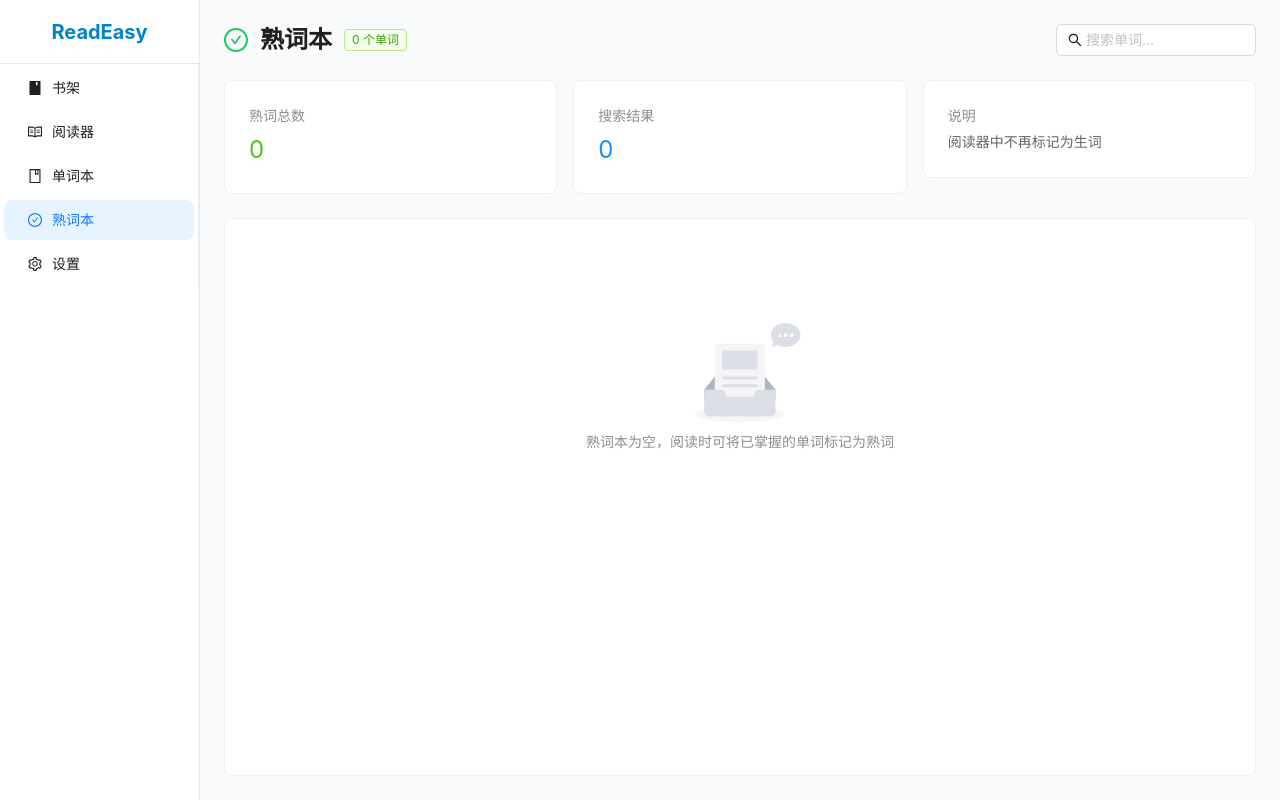
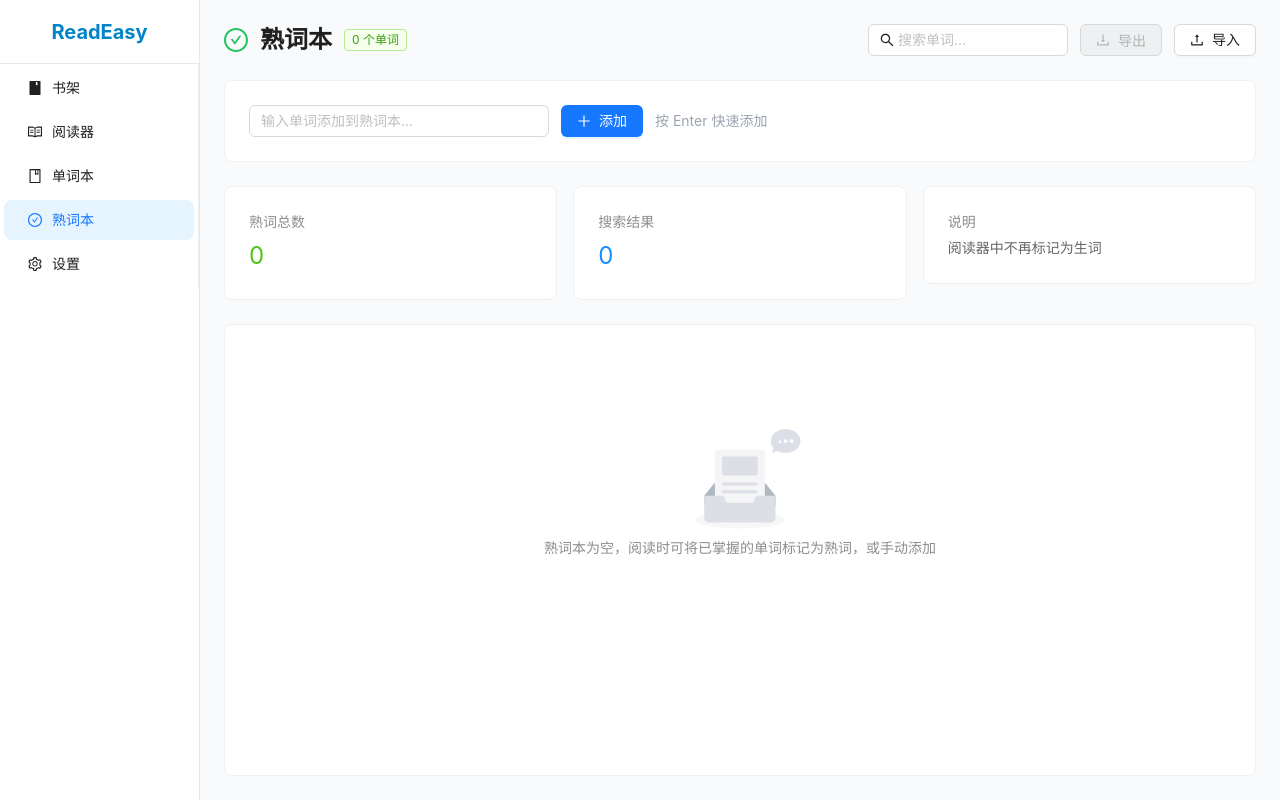
Before and after one commit to hxfjsw/ReadEasy, a React (Vite) app: page / in a window 1280 px wide. Both pictures are taken after a click on the item "熟词本". Built offline with nearby package versions, Linux system fonts and the light colour scheme.

Commit message:
feat: 单词本和熟词本功能增强
- 单词本中的单词添加'标熟'按钮，可快速加入熟词本
- 熟词本添加手动添加单词功能
- 熟词本支持导入（txt/csv/json）
- 熟词本支持导出为txt文件

```diff
--- a/src/pages/MasteredWordsPage.tsx
+++ b/src/pages/MasteredWordsPage.tsx
@@ -1,12 +1,16 @@
 import { useState, useEffect } from 'react';
-import { Button, List, Card, Empty, Input, message, Popconfirm, Tag, Statistic, Row, Col } from 'antd';
-import { DeleteOutlined, SearchOutlined, CheckCircleOutlined } from '@ant-design/icons';
+import { Button, List, Card, Empty, Input, message, Popconfirm, Tag, Statistic, Row, Col, Upload } from 'antd';
+import { DeleteOutlined, SearchOutlined, CheckCircleOutlined, PlusOutlined, DownloadOutlined, UploadOutlined } from '@ant-design/icons';
+
 
 const MasteredWordsPage: React.FC = () => {
   const [masteredWords, setMasteredWords] = useState<string[]>([]);
   const [filteredWords, setFilteredWords] = useState<string[]>([]);
   const [loading, setLoading] = useState(true);
   const [searchTerm, setSearchTerm] = useState('');
+  const [newWord, setNewWord] = useState('');
+  const [adding, setAdding] = useState(false);
+
 
   // 加载熟词本
   const loadMasteredWords = async () => {
@@ -39,6 +43,35 @@ const MasteredWordsPage: React.FC = () => {
     }
   }, [searchTerm, masteredWords]);
 
+  // 添加单个单词
+  const handleAddWord = async () => {
+    if (!newWord.trim()) {
+      message.warning('请输入单词');
+      return;
+    }
+
+    setAdding(true);
+    try {
+      const result = await window.electron.ipcRenderer.invoke('db:addMasteredWord', newWord.trim());
+      if (result.success) {
+        if (result.existed) {
+          message.info(`"${newWord}" 已经是熟词`);
+        } else {
+          message.success(`"${newWord}" 已添加到熟词本`);
+          setNewWord('');
+          loadMasteredWords();
+        }
+      } else {
+        message.error('添加失败');
+      }
+    } catch (error) {
+      console.error('添加熟词失败:', error);
+      message.error('添加失败');
+    } finally {
+      setAdding(false);
+    }
+  };
+
   // 移除熟词
   const handleRemove = async (word: string) => {
     try {
@@ -58,7 +91,6 @@ const MasteredWordsPage: React.FC = () => {
   // 清空所有熟词
   const handleClearAll = async () => {
     try {
-      // 逐个删除所有熟词
       for (const word of masteredWords) {
         await window.electron.ipcRenderer.invoke('db:removeMasteredWord', word);
       }
@@ -67,6 +99,66 @@ const MasteredWordsPage: React.FC = () => {
     } catch (error) {
       console.error('清空熟词本失败:', error);
       message.error('清空失败');
+    }
+  };
+
+  // 导出熟词本
+  const handleExport = () => {
+    if (masteredWords.length === 0) {
+      message.warning('熟词本为空，无法导出');
+      return;
+    }
+
+    const content = masteredWords.join('\n');
+    const blob = new Blob([content], { type: 'text/plain' });
+    const url = URL.createObjectURL(blob);
+    const link = document.createElement('a');
+    link.href = url;
+    link.download = `熟词本_${masteredWords.length}个单词.txt`;
+    document.body.appendChild(link);
+    link.click();
+    document.body.removeChild(link);
+    URL.revokeObjectURL(url);
+
+    message.success('熟词本已导出');
+  };
+
+  // 导入熟词本
+  const handleImport = async (file: File) => {
+    try {
+      const text = await file.text();
+      // 支持换行、逗号、分号分隔
+      const words = text
+        .split(/[\n,;]/)
+        .map(w => w.trim().toLowerCase())
+        .filter(w => w && /^[a-zA-Z]+$/.test(w));
+
+      if (words.length === 0) {
+        message.warning('文件中没有找到有效的单词');
+        return false;
+      }
+
+      let addedCount = 0;
+      let existedCount = 0;
+
+      for (const word of words) {
+        const result = await window.electron.ipcRenderer.invoke('db:addMasteredWord', word);
+        if (result.success) {
+          if (result.existed) {
+            existedCount++;
+          } else {
+            addedCount++;
+          }
+        }
+      }
+
+      loadMasteredWords();
+      message.success(`导入完成：新增 ${addedCount} 个，已存在 ${existedCount} 个`);
+      return false; // 阻止默认上传行为
+    } catch (error) {
+      console.error('导入失败:', error);
+      message.error('导入失败');
+      return false;
     }
   };
 
@@ -88,6 +180,20 @@ const MasteredWordsPage: React.FC = () => {
             style={{ width: 200 }}
             allowClear
           />
+          <Button
+            icon={<DownloadOutlined />}
+            onClick={handleExport}
+            disabled={masteredWords.length === 0}
+          >
+            导出
+          </Button>
+          <Upload
+            accept=".txt,.csv,.json"
+            showUploadList={false}
+            beforeUpload={handleImport}
+          >
+            <Button icon={<UploadOutlined />}>导入</Button>
+          </Upload>
           {masteredWords.length > 0 && (
             <Popconfirm
               title="确定清空熟词本？"
@@ -102,6 +208,28 @@ const MasteredWordsPage: React.FC = () => {
           )}
         </div>
       </div>
+
+      {/* 添加单词 */}
+      <Card className="mb-6">
+        <div className="flex items-center gap-3">
+          <Input
+            placeholder="输入单词添加到熟词本..."
+            value={newWord}
+            onChange={(e) => setNewWord(e.target.value)}
+            onPressEnter={handleAddWord}
+            style={{ width: 300 }}
+          />
+          <Button
+            type="primary"
+            icon={<PlusOutlined />}
+            onClick={handleAddWord}
+            loading={adding}
+          >
+            添加
+          </Button>
+          <span className="text-gray-400 text-sm">按 Enter 快速添加</span>
+        </div>
+      </Card>
 
       {/* 统计信息 */}
       <Row gutter={16} className="mb-6">
@@ -141,7 +269,7 @@ const MasteredWordsPage: React.FC = () => {
             description={
               searchTerm
                 ? '没有找到匹配的单词'
-                : '熟词本为空，阅读时可将已掌握的单词标记为熟词'
+                : '熟词本为空，阅读时可将已掌握的单词标记为熟词，或手动添加'
             }
             className="mt-20"
           />
--- a/src/pages/ReaderPage.tsx
+++ b/src/pages/ReaderPage.tsx
@@ -75,7 +75,7 @@ const ReaderPage: React.FC<ReaderPageProps> = ({ initialFilePath, onClearInitial
   const [translatedSentence, setTranslatedSentence] = useState<string>('');
   const [sentencePopupVisible, setSentencePopupVisible] = useState(false);
   const [sentenceTranslating, setSentenceTranslating] = useState(false);
-  const [sentenceTranslateSource, setSentenceTranslateSource] = useState<'google' | 'ai'>('google');
+  const [sentenceTranslateSource, setSentenceTranslateSource] = useState<'google' | 'ai'>('ai');
   const sentencePopupRef = useRef<HTMLDivElement>(null);
 
   // 全文朗读状态
--- a/src/pages/WordBookPage.tsx
+++ b/src/pages/WordBookPage.tsx
@@ -1,6 +1,6 @@
 import React, { useState, useEffect } from 'react';
 import { Card, List, Tag, Button, Empty, message, Popconfirm, Modal, Form, Input, Divider } from 'antd';
-import { BookOutlined, DeleteOutlined, ExportOutlined, PlusOutlined, FileTextOutlined, SoundOutlined } from '@ant-design/icons';
+import { BookOutlined, DeleteOutlined, ExportOutlined, PlusOutlined, FileTextOutlined, SoundOutlined, CheckCircleOutlined } from '@ant-design/icons';
 import { WordBook, WordBookItem } from '../types';
 
 const WordBookPage: React.FC = () => {
@@ -60,6 +60,25 @@ const WordBookPage: React.FC = () => {
       loadWordsInBook(selectedBookId);
     } catch (error) {
       message.error('删除失败');
+    }
+  };
+
+  // 标记为熟词
+  const handleMarkAsMastered = async (word: string) => {
+    try {
+      const result = await window.electron.ipcRenderer.invoke('db:addMasteredWord', word);
+      if (result.success) {
+        if (result.existed) {
+          message.info(`"${word}" 已经是熟词`);
+        } else {
+          message.success(`"${word}" 已标记为熟词`);
+        }
+      } else {
+        message.error('标记失败');
+      }
+    } catch (error) {
+      console.error('标记熟词失败:', error);
+      message.error('标记失败');
     }
   };
 
@@ -299,6 +318,17 @@ const WordBookPage: React.FC = () => {
                         }}
                       >
                         朗读
+                      </Button>,
+                      <Button
+                        type="text"
+                        icon={<CheckCircleOutlined />}
+                        size="small"
+                        onClick={(e) => {
+                          e.stopPropagation();
+                          handleMarkAsMastered(word.word);
+                        }}
+                      >
+                        标熟
                       </Button>,
                       <Popconfirm
                         title="确定删除这个单词吗？"
```
